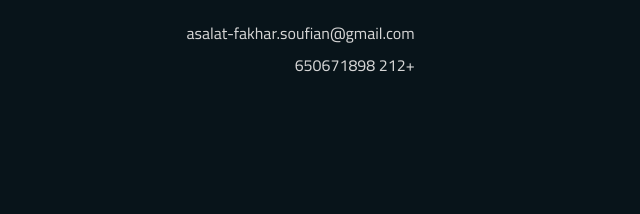
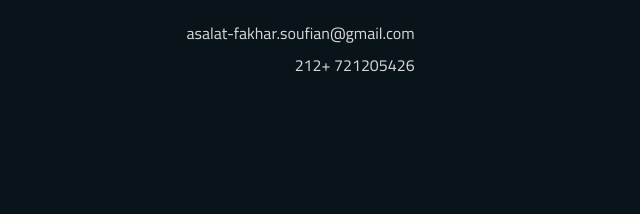
Before and after one commit to soufiandalilelkhair/asalat-fakhar-store-soufian-ayoub, a plain HTML site: page index.html in a window 1280 px wide. Shown: the part 5088-5302 px from the top of the page, 0-640 px from the left. Drawn offline with Linux system fonts and the light colour scheme.

Commit message:
Initial commit

```diff
--- a/index.html
+++ b/index.html
@@ -898,7 +898,7 @@ asalat-fakhar.soufian@gmail.com
 
 <p>
 
-+212 650671898
+721205426 +212
 
 </p>
 
```
